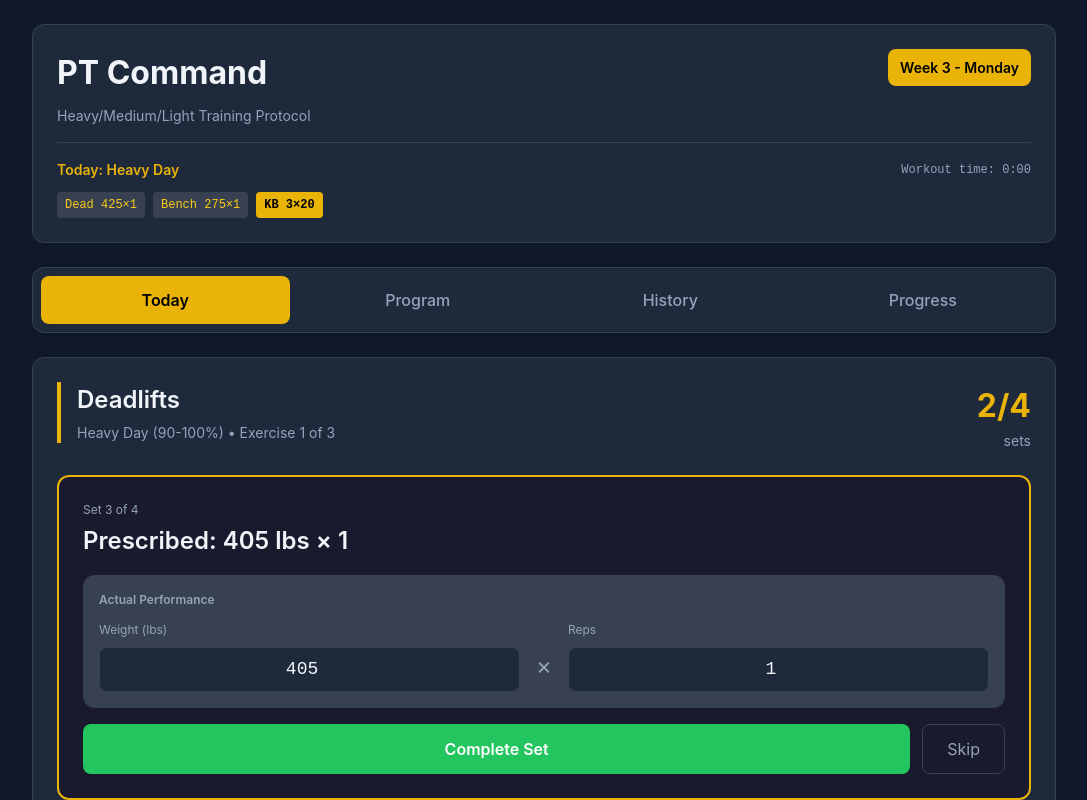
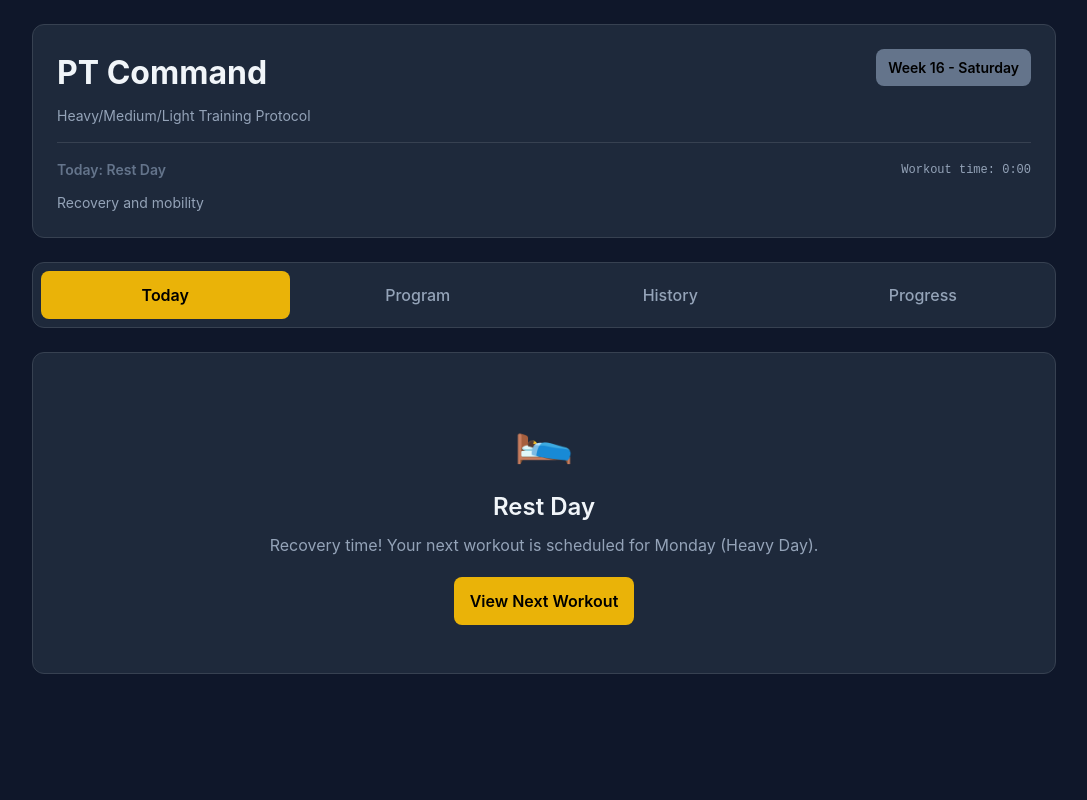
Before and after one commit to garry-cmd/pt-command, a Next.js app: page / in a window 1280 px wide. Shown: the top 800 px of the page, without its empty margins (96-1183 px from the left). Built offline with nearby package versions, Linux system fonts and the light colour scheme.

Commit message:
Fix Today tab - dynamic workouts, working inputs, proper session management

```diff
--- a/app/page.tsx
+++ b/app/page.tsx
@@ -9,12 +9,19 @@ export default function PTCommand() {
   const [restTimer, setRestTimer] = useState(0)
   const [isTimerRunning, setIsTimerRunning] = useState(false)
   const [workoutStartTime, setWorkoutStartTime] = useState<number | null>(null)
+  const [currentSession, setCurrentSession] = useState<any>(null)
 
-  // Mock workout session
-  const currentSession = {
-    id: 'mock-session',
-    workout_type: 'heavy' as const,
-    week_number: 3,
+  // Get today's workout based on day of week
+  const getTodaysWorkout = () => {
+    const today = new Date().getDay() // 0 = Sunday, 1 = Monday, etc.
+
+    // Monday = Heavy, Wednesday = Light, Friday = Medium
+    if (today === 1) { // Monday
+      return {
+        type: 'heavy',
+        name: 'Heavy Day',
+        color: '#ef4444',
+        description: '90-100% Training Max • Max effort singles',
         exercises: [
           {
             name: 'deadlift' as const,
@@ -44,8 +51,99 @@ export default function PTCommand() {
           }
         ]
       }
+    } else if (today === 3) { // Wednesday
+      return {
+        type: 'light',
+        name: 'Light Day',
+        color: '#22c55e',
+        description: '60-70% Training Max • Volume work',
+        exercises: [
+          {
+            name: 'squat' as const,
+            sets: [
+              { set_number: 1, prescribed_weight: 190, prescribed_reps: 8, actual_weight: 190, actual_reps: 8, completed: false },
+              { set_number: 2, prescribed_weight: 205, prescribed_reps: 6, actual_weight: 205, actual_reps: 6, completed: false },
+              { set_number: 3, prescribed_weight: 220, prescribed_reps: 4, actual_weight: 220, actual_reps: 4, completed: false },
+              { set_number: 4, prescribed_weight: 220, prescribed_reps: 4, actual_weight: 220, actual_reps: 4, completed: false }
+            ]
+          },
+          {
+            name: 'overhead_press' as const,
+            sets: [
+              { set_number: 1, prescribed_weight: 135, prescribed_reps: 8, actual_weight: 135, actual_reps: 8, completed: false },
+              { set_number: 2, prescribed_weight: 145, prescribed_reps: 6, actual_weight: 145, actual_reps: 6, completed: false },
+              { set_number: 3, prescribed_weight: 155, prescribed_reps: 4, actual_weight: 155, actual_reps: 4, completed: false },
+              { set_number: 4, prescribed_weight: 155, prescribed_reps: 4, actual_weight: 155, actual_reps: 4, completed: false }
+            ]
+          },
+          {
+            name: 'kettlebell_swings' as const,
+            sets: Array.from({length: 10}, (_, i) => ({
+              set_number: i + 1,
+              prescribed_weight: 35,
+              prescribed_reps: 20,
+              actual_weight: 35,
+              actual_reps: 20,
+              completed: false
+            }))
+          }
+        ]
+      }
+    } else if (today === 5) { // Friday
+      return {
+        type: 'medium',
+        name: 'Medium Day',
+        color: '#eab308',
+        description: '70-85% Training Max • Moderate intensity',
+        exercises: [
+          {
+            name: 'squat' as const,
+            sets: [
+              { set_number: 1, prescribed_weight: 220, prescribed_reps: 5, actual_weight: 220, actual_reps: 5, completed: false },
+              { set_number: 2, prescribed_weight: 235, prescribed_reps: 3, actual_weight: 235, actual_reps: 3, completed: false },
+              { set_number: 3, prescribed_weight: 250, prescribed_reps: 1, actual_weight: 250, actual_reps: 1, completed: false },
+              { set_number: 4, prescribed_weight: 265, prescribed_reps: 1, actual_weight: 265, actual_reps: 1, completed: false }
+            ]
+          },
+          {
+            name: 'overhead_press' as const,
+            sets: [
+              { set_number: 1, prescribed_weight: 145, prescribed_reps: 5, actual_weight: 145, actual_reps: 5, completed: false },
+              { set_number: 2, prescribed_weight: 155, prescribed_reps: 3, actual_weight: 155, actual_reps: 3, completed: false },
+              { set_number: 3, prescribed_weight: 165, prescribed_reps: 1, actual_weight: 165, actual_reps: 1, completed: false },
+              { set_number: 4, prescribed_weight: 175, prescribed_reps: 1, actual_weight: 175, actual_reps: 1, completed: false }
+            ]
+          },
+          {
+            name: 'kettlebell_swings' as const,
+            sets: Array.from({length: 10}, (_, i) => ({
+              set_number: i + 1,
+              prescribed_weight: 35,
+              prescribed_reps: 10,
+              actual_weight: 35,
+              actual_reps: 10,
+              completed: false
+            }))
+          }
+        ]
+      }
+    } else {
+      // Weekend or off days
+      return {
+        type: 'rest',
+        name: 'Rest Day',
+        color: '#64748b',
+        description: 'Recovery and mobility',
+        exercises: []
+      }
+    }
+  }
 
+  // Initialize today's workout
+  const todaysWorkout = getTodaysWorkout()
   useEffect(() => {
+    // Initialize today's workout and set start time
+    setCurrentSession(todaysWorkout)
     setWorkoutStartTime(Date.now())
   }, [])
 
@@ -77,33 +175,94 @@ export default function PTCommand() {
   }
 
   const getCurrentSet = () => {
+    if (!currentSession || !currentSession.exercises) return null
     const exercise = currentSession.exercises[currentExercise]
     if (!exercise) return null
     const currentSetIndex = exercise.sets.findIndex(set => !set.completed)
     return currentSetIndex !== -1 ? { ...exercise.sets[currentSetIndex], index: currentSetIndex } : null
   }
 
-  const completeSet = (actualWeight: number, actualReps: number) => {
+  const updateSetWeight = (weight: number) => {
+    if (!currentSession) return
     const currentSet = getCurrentSet()
     if (!currentSet) return
 
-    // Update the set as completed (in real app, this would update database)
-    currentSession.exercises[currentExercise].sets[currentSet.index].completed = true
-    currentSession.exercises[currentExercise].sets[currentSet.index].actual_weight = actualWeight
-    currentSession.exercises[currentExercise].sets[currentSet.index].actual_reps = actualReps
+    const newSession = { ...currentSession }
+    newSession.exercises[currentExercise].sets[currentSet.index].actual_weight = weight
+    setCurrentSession(newSession)
+  }
 
-    // Start rest timer
-    const exerciseName = currentSession.exercises[currentExercise].name
+  const updateSetReps = (reps: number) => {
+    if (!currentSession) return
+    const currentSet = getCurrentSet()
+    if (!currentSet) return
+
+    const newSession = { ...currentSession }
+    newSession.exercises[currentExercise].sets[currentSet.index].actual_reps = reps
+    setCurrentSession(newSession)
+  }
+
+  const completeSet = (actualWeight: number, actualReps: number) => {
+    if (!currentSession) return
+    const currentSet = getCurrentSet()
+    if (!currentSet) return
+
+    const newSession = { ...currentSession }
+    const exercise = newSession.exercises[currentExercise]
+    exercise.sets[currentSet.index] = {
+      ...exercise.sets[currentSet.index],
+      completed: true,
+      actual_weight: actualWeight,
+      actual_reps: actualReps,
+      completed_at: new Date().toISOString()
+    }
+    setCurrentSession(newSession)
+
+    // Start rest timer based on exercise
+    const exerciseName = exercise.name
     if (exerciseName === 'deadlift') {
       setRestTimer(240) // 4 minutes
       setIsTimerRunning(true)
     } else if (exerciseName === 'bench_press') {
       setRestTimer(180) // 3 minutes
       setIsTimerRunning(true)
+    } else if (exerciseName === 'squat') {
+      setRestTimer(180) // 3 minutes
+      setIsTimerRunning(true)
+    } else if (exerciseName === 'overhead_press') {
+      setRestTimer(120) // 2 minutes
+      setIsTimerRunning(true)
+    }
+    // KB swings don't get rest timer
   }
 
-    // Force re-render
-    setCurrentExercise(currentExercise)
+  const endSession = () => {
+    if (confirm('Are you sure you want to end this session? Your progress will be saved.')) {
+      // In real app, this would save to database
+      alert('Session ended and progress saved!')
+      // Could navigate to history or reset to new session
+    }
+  }
+
+  const nextExercise = () => {
+    if (currentExercise < currentSession.exercises.length - 1) {
+      setCurrentExercise(currentExercise + 1)
+      setRestTimer(0)
+      setIsTimerRunning(false)
+    } else {
+      // Session complete
+      if (confirm('Congratulations! Session complete. Mark as finished?')) {
+        alert('🎉 Session completed successfully! Great work!')
+        // In real app, would save completion to database
+      }
+    }
+  }
+
+  const isSessionComplete = () => {
+    if (!currentSession || !currentSession.exercises) return false
+    return currentSession.exercises.every(exercise =>
+      exercise.sets.every(set => set.completed)
+    )
   }
 
   const getCompletedSets = () => {
@@ -136,31 +295,47 @@ export default function PTCommand() {
                 Heavy/Medium/Light Training Protocol
               </p>
             </div>
-            <div style={{ backgroundColor: '#eab308', color: '#000', padding: '8px 12px', borderRadius: '8px', fontSize: '14px', fontWeight: '600' }}>
-              Week 3 - Monday
+            <div style={{
+              backgroundColor: currentSession?.color || '#64748b',
+              color: '#000',
+              padding: '8px 12px',
+              borderRadius: '8px',
+              fontSize: '14px',
+              fontWeight: '600'
+            }}>
+              Week 16 - {new Date().toLocaleDateString('en-US', { weekday: 'long' })}
             </div>
           </div>
 
           <div style={{ borderTop: '1px solid #374151', paddingTop: '16px' }}>
             <div style={{ display: 'flex', justifyContent: 'space-between', alignItems: 'center', marginBottom: '12px' }}>
-              <h3 style={{ margin: 0, fontSize: '14px', fontWeight: '600', color: '#eab308' }}>
-                Today: Heavy Day
+              <h3 style={{ margin: 0, fontSize: '14px', fontWeight: '600', color: currentSession?.color || '#64748b' }}>
+                Today: {currentSession?.name || 'Rest Day'}
               </h3>
               <div style={{ fontSize: '12px', color: '#94a3b8', fontFamily: 'monospace' }}>
                 Workout time: {getTotalWorkoutTime()}
               </div>
             </div>
+            {currentSession?.exercises && currentSession.exercises.length > 0 ? (
               <div style={{ display: 'flex', gap: '8px', flexWrap: 'wrap' }}>
-              <span style={{ backgroundColor: '#374151', color: '#facc15', padding: '4px 8px', borderRadius: '4px', fontSize: '12px', fontFamily: 'monospace' }}>
-                Dead 425×1
+                {currentSession.exercises.map((exercise, index) => (
+                  <span key={index} style={{
+                    backgroundColor: '#374151',
+                    color: '#facc15',
+                    padding: '4px 8px',
+                    borderRadius: '4px',
+                    fontSize: '12px',
+                    fontFamily: 'monospace'
+                  }}>
+                    {getExerciseDisplayName(exercise.name)} {exercise.sets.length}×{exercise.sets[0]?.prescribed_reps}
                   </span>
-              <span style={{ backgroundColor: '#374151', color: '#facc15', padding: '4px 8px', borderRadius: '4px', fontSize: '12px', fontFamily: 'monospace' }}>
-                Bench 275×1
-              </span>
-              <span style={{ backgroundColor: '#eab308', color: '#000', padding: '4px 8px', borderRadius: '4px', fontSize: '12px', fontFamily: 'monospace', fontWeight: '600' }}>
-                KB 3×20
-              </span>
+                ))}
               </div>
+            ) : (
+              <div style={{ color: '#94a3b8', fontSize: '14px' }}>
+                {currentSession?.description || 'Rest day - no scheduled workout'}
+              </div>
+            )}
           </div>
         </div>
 
@@ -187,20 +362,39 @@ export default function PTCommand() {
 
         {/* Today Tab Content */}
         {activeTab === 'today' && (
+          <div>
+            {currentSession?.type === 'rest' ? (
+              // Rest Day Content
+              <div className="pt-card" style={{ textAlign: 'center', padding: '48px' }}>
+                <div style={{ fontSize: '48px', marginBottom: '16px' }}>🛌</div>
+                <h3 style={{ fontSize: '24px', fontWeight: '600', marginBottom: '8px', color: '#f1f5f9' }}>
+                  Rest Day
+                </h3>
+                <p style={{ color: '#94a3b8', marginBottom: '20px' }}>
+                  Recovery time! Your next workout is scheduled for Monday (Heavy Day).
+                </p>
+                <div style={{ display: 'flex', gap: '12px', justifyContent: 'center' }}>
+                  <button className="pt-button-primary">
+                    View Next Workout
+                  </button>
+                </div>
+              </div>
+            ) : currentSession?.exercises && (
+              // Workout Content
               <div className="pt-card">
 
                 {/* Exercise Header */}
                 <div style={{ display: 'flex', justifyContent: 'space-between', alignItems: 'flex-start', marginBottom: '24px' }}>
-              <div style={{ borderLeft: '4px solid #eab308', paddingLeft: '16px' }}>
+                  <div style={{ borderLeft: `4px solid ${currentSession.color}`, paddingLeft: '16px' }}>
                     <h3 style={{ fontSize: '24px', fontWeight: '600', margin: '0 0 4px 0', color: '#f1f5f9' }}>
                       {getExerciseDisplayName(currentSession.exercises[currentExercise]?.name)}
                     </h3>
                     <p style={{ margin: 0, fontSize: '14px', color: '#94a3b8' }}>
-                  Heavy Day (90-100%) • Exercise {currentExercise + 1} of {currentSession.exercises.length}
+                      {currentSession.description} • Exercise {currentExercise + 1} of {currentSession.exercises.length}
                     </p>
                   </div>
                   <div style={{ textAlign: 'right' }}>
-                <div style={{ fontSize: '32px', fontWeight: 'bold', color: '#eab308' }}>
+                    <div style={{ fontSize: '32px', fontWeight: 'bold', color: currentSession.color }}>
                       {getCompletedSets().length}/{currentSession.exercises[currentExercise]?.sets.length || 0}
                     </div>
                     <div style={{ fontSize: '14px', color: '#94a3b8' }}>sets</div>
@@ -220,13 +414,7 @@ export default function PTCommand() {
                           All sets finished. Ready for next exercise.
                         </p>
                         <button
-                      onClick={() => {
-                        if (currentExercise < currentSession.exercises.length - 1) {
-                          setCurrentExercise(currentExercise + 1)
-                          setRestTimer(0)
-                          setIsTimerRunning(false)
-                        }
-                      }}
+                          onClick={nextExercise}
                           className="pt-button-primary"
                         >
                           {currentExercise < currentSession.exercises.length - 1 ? 'Next Exercise' : 'Finish Session'}
@@ -238,7 +426,7 @@ export default function PTCommand() {
                   return (
                     <div>
                       {/* Current Set */}
-                  <div style={{ border: '2px solid #eab308', borderRadius: '12px', padding: '24px', marginBottom: '16px', backgroundColor: '#1a1a2e' }}>
+                      <div style={{ border: `2px solid ${currentSession.color}`, borderRadius: '12px', padding: '24px', marginBottom: '16px', backgroundColor: '#1a1a2e' }}>
                         <div style={{ display: 'flex', justifyContent: 'space-between', alignItems: 'flex-start', marginBottom: '16px' }}>
                           <div>
                             <div style={{ fontSize: '12px', color: '#94a3b8', marginBottom: '4px' }}>
@@ -251,7 +439,7 @@ export default function PTCommand() {
                           {restTimer > 0 && (
                             <div style={{ textAlign: 'right' }}>
                               <div style={{ fontSize: '12px', color: '#94a3b8', marginBottom: '4px' }}>Rest Timer</div>
-                          <div style={{ fontSize: '20px', fontWeight: 'bold', color: '#eab308', fontFamily: 'monospace' }}>
+                              <div style={{ fontSize: '20px', fontWeight: 'bold', color: currentSession.color, fontFamily: 'monospace' }}>
                                 {formatTime(restTimer)}
                               </div>
                             </div>
@@ -270,6 +458,7 @@ export default function PTCommand() {
                               <input
                                 type="number"
                                 value={currentSet.actual_weight || ''}
+                                onChange={(e) => updateSetWeight(parseInt(e.target.value) || 0)}
                                 style={{
                                   width: '100%',
                                   padding: '8px',
@@ -291,6 +480,7 @@ export default function PTCommand() {
                               <input
                                 type="number"
                                 value={currentSet.actual_reps || ''}
+                                onChange={(e) => updateSetReps(parseInt(e.target.value) || 0)}
                                 style={{
                                   width: '100%',
                                   padding: '8px',
@@ -304,6 +494,17 @@ export default function PTCommand() {
                                 }}
                               />
                             </div>
+                          </div>
+                          <div style={{
+                            fontSize: '12px',
+                            marginTop: '8px',
+                            textAlign: 'center',
+                            color: (currentSet.actual_weight || 0) === currentSet.prescribed_weight ? '#22c55e' : '#ef4444'
+                          }}>
+                            {(currentSet.actual_weight || 0) === currentSet.prescribed_weight
+                              ? 'Exactly as prescribed ✓'
+                              : `${((currentSet.actual_weight || 0) - currentSet.prescribed_weight) > 0 ? '+' : ''}${(currentSet.actual_weight || 0) - currentSet.prescribed_weight} lbs from prescribed`
+                            }
                           </div>
                         </div>
 
@@ -369,6 +570,7 @@ export default function PTCommand() {
                       {/* Action Buttons */}
                       <div style={{ display: 'flex', gap: '12px' }}>
                         <button
+                          onClick={endSession}
                           style={{
                             flex: 1,
                             padding: '12px',
@@ -382,31 +584,28 @@ export default function PTCommand() {
                           End Session
                         </button>
                         <button
-                      onClick={() => {
-                        if (currentExercise < currentSession.exercises.length - 1) {
-                          setCurrentExercise(currentExercise + 1)
-                          setRestTimer(0)
-                          setIsTimerRunning(false)
-                        }
-                      }}
-                      disabled={currentExercise >= currentSession.exercises.length - 1}
+                          onClick={nextExercise}
+                          disabled={isSessionComplete() && currentExercise >= currentSession.exercises.length - 1}
                           style={{
                             flex: 2,
                             padding: '12px',
-                        backgroundColor: currentExercise >= currentSession.exercises.length - 1 ? '#374151' : '#eab308',
-                        color: currentExercise >= currentSession.exercises.length - 1 ? '#94a3b8' : '#000',
+                            backgroundColor: isSessionComplete() ? '#22c55e' : currentSession.color,
+                            color: isSessionComplete() ? '#fff' : '#000',
                             border: 'none',
                             borderRadius: '8px',
                             fontWeight: '600',
-                        cursor: currentExercise >= currentSession.exercises.length - 1 ? 'not-allowed' : 'pointer'
+                            cursor: 'pointer'
                           }}
                         >
-                      {currentExercise >= currentSession.exercises.length - 1 ? 'Session Complete' : 'Next Exercise'}
+                          {isSessionComplete() ? '🎉 Session Complete!' :
+                           currentExercise >= currentSession.exercises.length - 1 ? 'Finish Session' : 'Next Exercise'}
                         </button>
                       </div>
                     </div>
                   )
                 })()}
+              </div>
+            )}
           </div>
         )}
 
```
Lines whose indentation alone changed are shown as unchanged.
